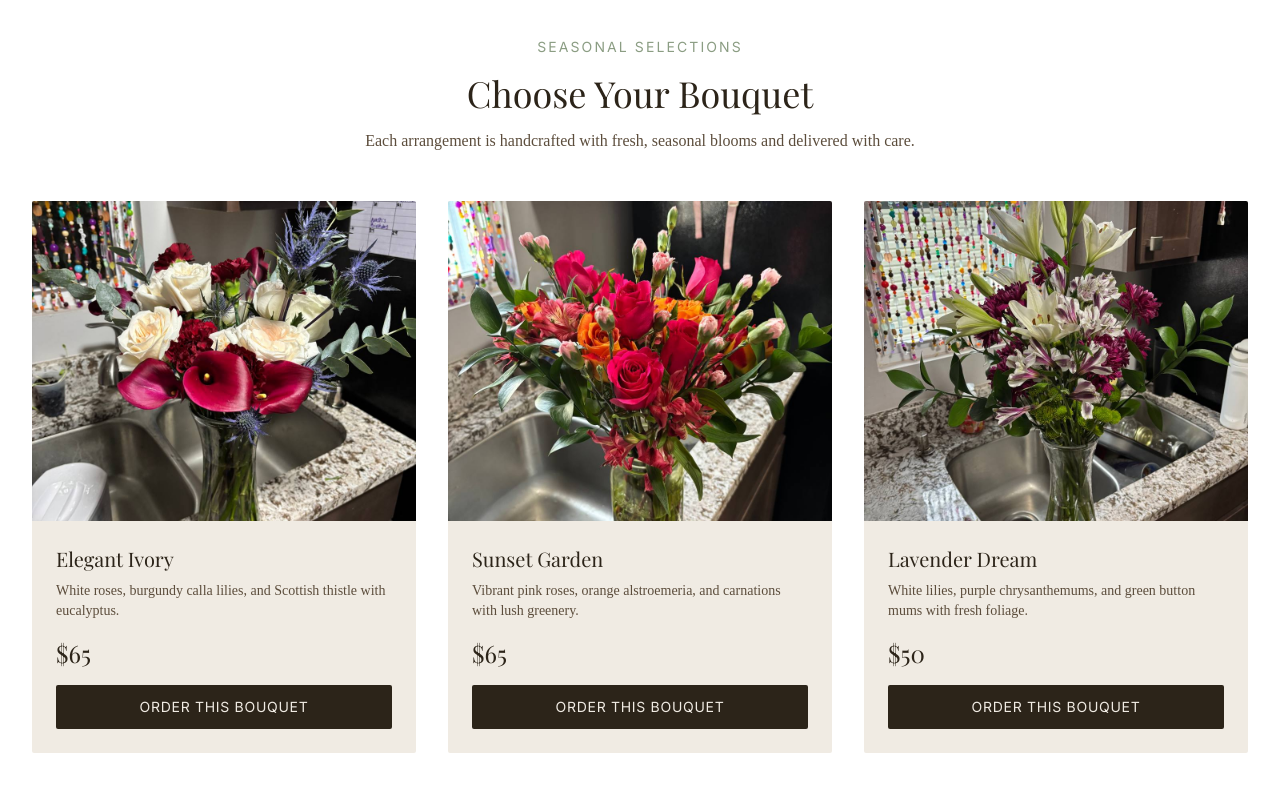
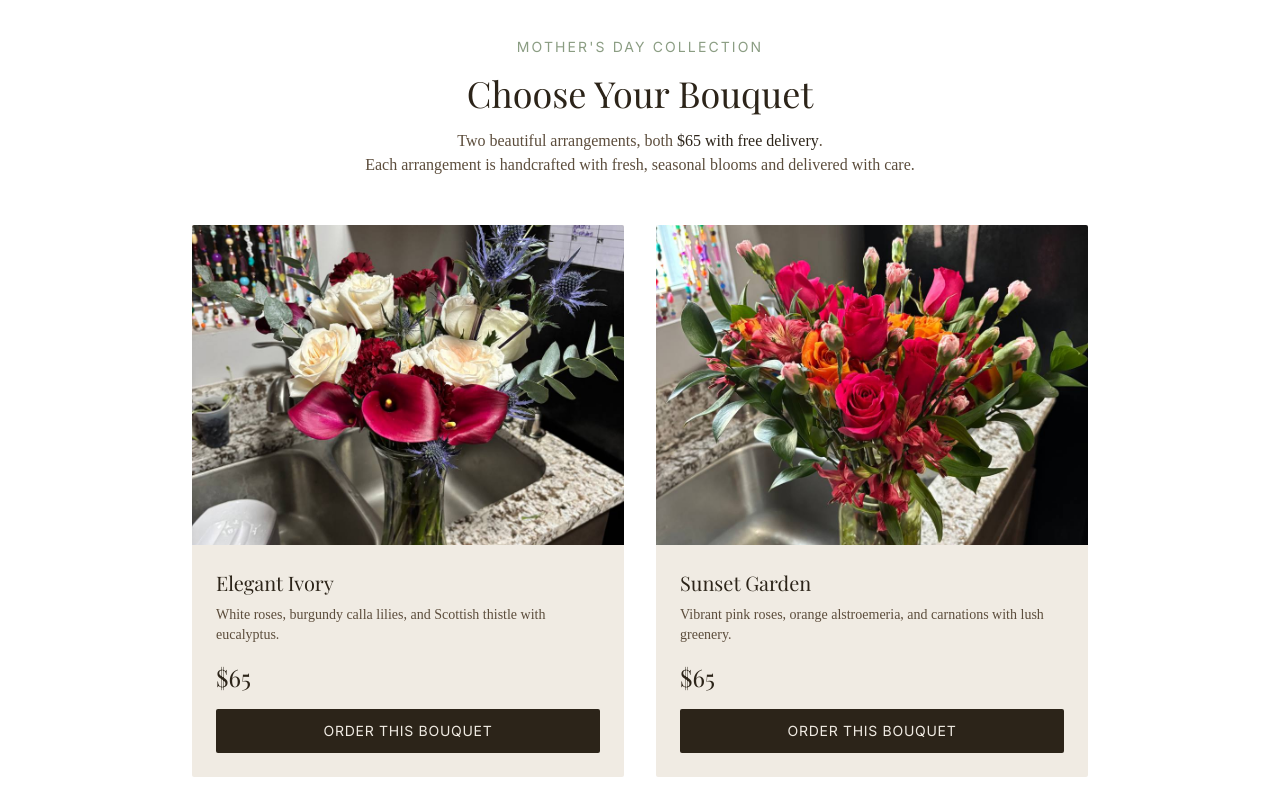
Before and after one commit to krioku-can/ivy-rose-floral, a plain HTML site: page index.html in a window 1280 px wide. Shown: the part 1040-1840 px from the top of the page. Drawn offline with nearby package versions, Linux system fonts and the light colour scheme; a web font is replaced by a local one.

Commit message:
Remove Lavender Dream, only 2 bouquets now
- Removed Lavender Dream from homepage and gallery
- Changed grid to 2-column layout
- Updated labels to 'Mother's Day Collection'
- Pricing: both bouquets  with free delivery
- Removed pricing menu from gallery (not needed with 2 options)

```diff
--- a/index.html
+++ b/index.html
@@ -162,12 +162,13 @@
     <section class="py-16 md:py-24 bg-surface">
         <div class="max-w-[1280px] mx-auto px-4 sm:px-8">
             <div class="text-center mb-12">
-                <span class="font-inter text-sm uppercase tracking-[0.15em] text-sage mb-4 block">Seasonal Selections</span>
+                <span class="font-inter text-sm uppercase tracking-[0.15em] text-sage mb-4 block">Mother's Day Collection</span>
                 <h2 class="font-playfair text-3xl md:text-4xl font-normal mb-4">Choose Your Bouquet</h2>
+                <p class="text-taupe max-w-2xl mx-auto">Two beautiful arrangements, both <span class="text-espresso font-medium">$65 with free delivery</span>.</p>
                 <p class="text-taupe max-w-2xl mx-auto">Each arrangement is handcrafted with fresh, seasonal blooms and delivered with care.</p>
             </div>
 
-            <div class="grid md:grid-cols-2 lg:grid-cols-3 gap-8">
+            <div class="grid md:grid-cols-2 gap-8 max-w-4xl mx-auto">
                 <!-- Elegant Ivory -->
                 <div class="bg-cream rounded-sm overflow-hidden card-hover fade-up stagger-1">
                     <img src="images/bouquet-1.jpg"
@@ -203,25 +204,6 @@
                         </a>
                     </div>
                 </div>
-
-                <!-- Lavender Dream -->
-                <div class="bg-cream rounded-sm overflow-hidden card-hover fade-up stagger-3">
-                    <img src="images/bouquet-3.jpg"
-                         alt="Lavender Dream bouquet — white lilies, purple chrysanthemums, and green button mums"
-                         width="600" height="400" loading="lazy" decoding="async"
-                         class="w-full h-80 object-cover">
-                    <div class="p-6">
-                        <h3 class="font-playfair text-xl mb-2">Lavender Dream</h3>
-                        <p class="text-taupe text-sm mb-4">White lilies, purple chrysanthemums, and green button mums with fresh foliage.</p>
-                        <div class="flex items-center justify-between mb-4">
-                            <span class="font-playfair text-2xl text-espresso">$50</span>
-                        </div>
-                        <a href="order.html?bouquet=lavender-dream" class="block w-full text-center px-6 py-3 bg-espresso text-cream font-inter text-sm uppercase tracking-[0.05em] rounded-sm hover:bg-taupe transition-colors">
-                            Order This Bouquet
-                        </a>
-                    </div>
-                </div>
-            </div>
         </div>
     </section>
 
```
Also changed, not shown: gallery.html (+3 -19 lines).
